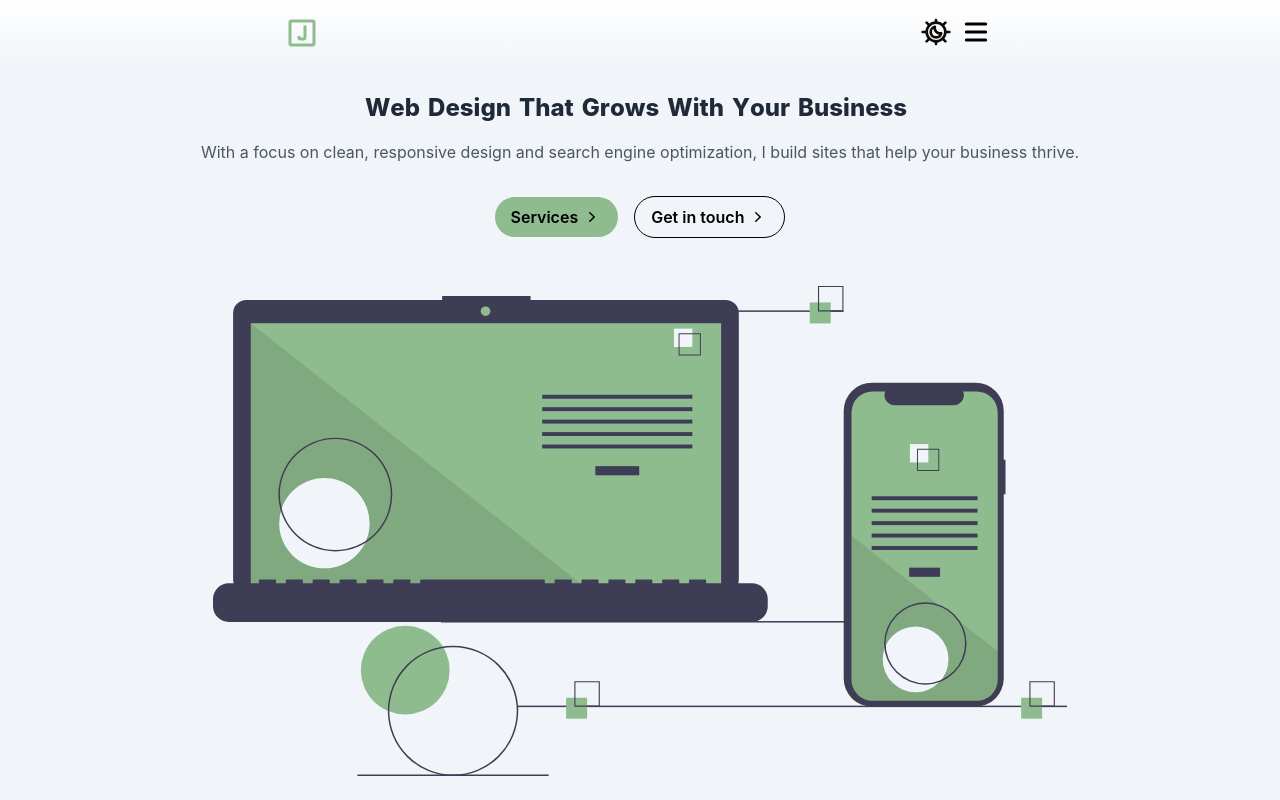
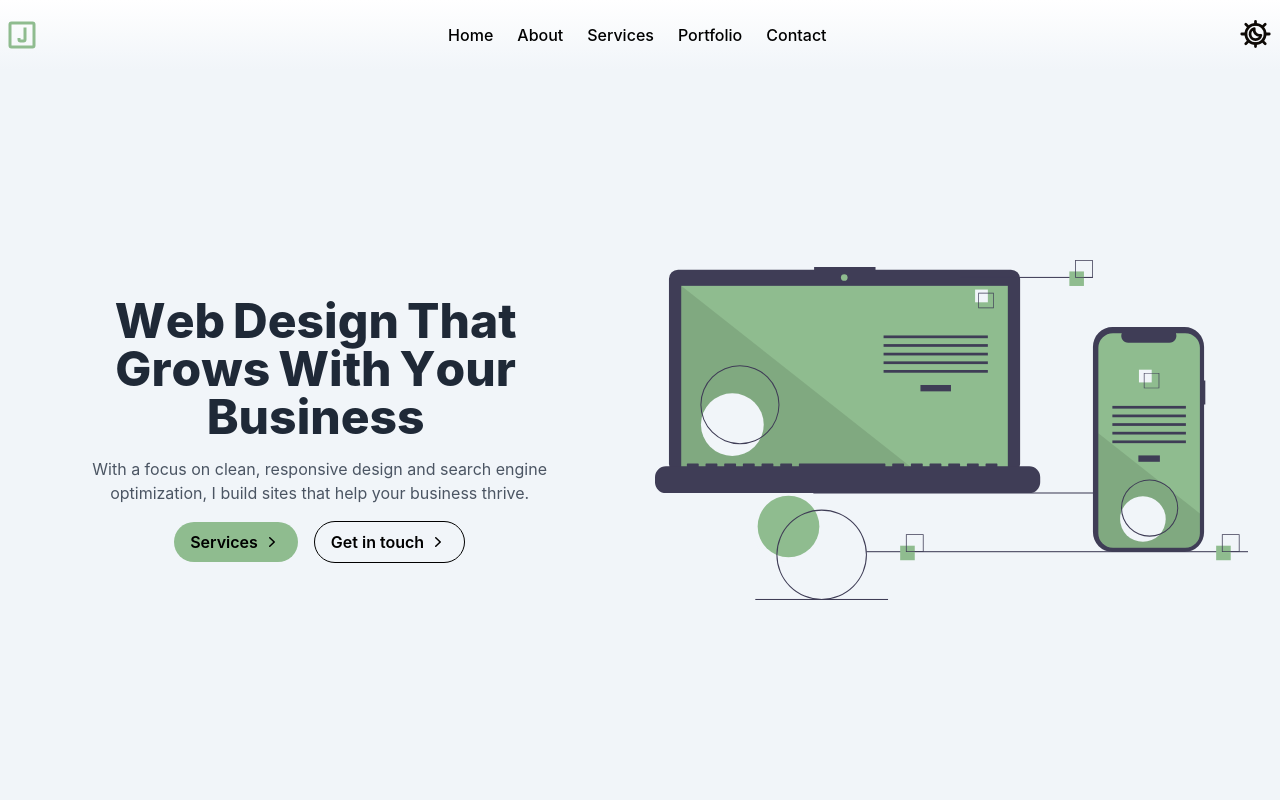
Before and after one commit to jacobadam/jacobadamdeveloper, a React (Create React App) app: page / in a window 1280 px wide. Shown: the top 800 px of the page. Built offline with nearby package versions, Linux system fonts and the light colour scheme.

Commit message:
add defaultTheme

```diff
--- a/tailwind.config.js
+++ b/tailwind.config.js
@@ -1,4 +1,6 @@
 /** @type {import('tailwindcss').Config} */
+
+import defaultTheme from "tailwindcss/defaultTheme";
 
 const tailwindConfig = {
   content: [
@@ -13,6 +15,7 @@ const tailwindConfig = {
       xxs: "424px",
       xs: "540px",
       ms: "720px",
+      ...defaultTheme.screens,
     },
     extend: {
       colors: {},
```
